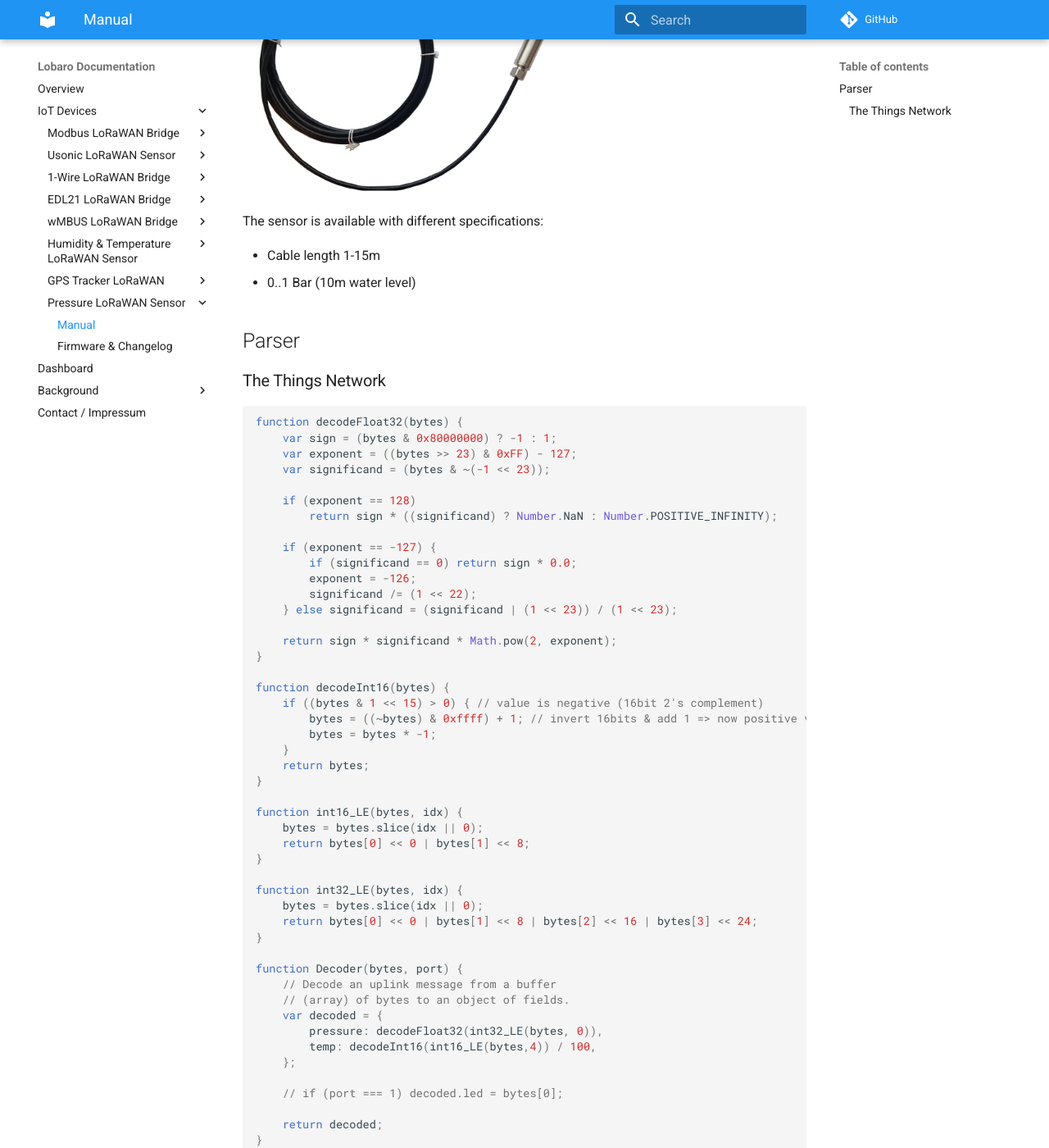
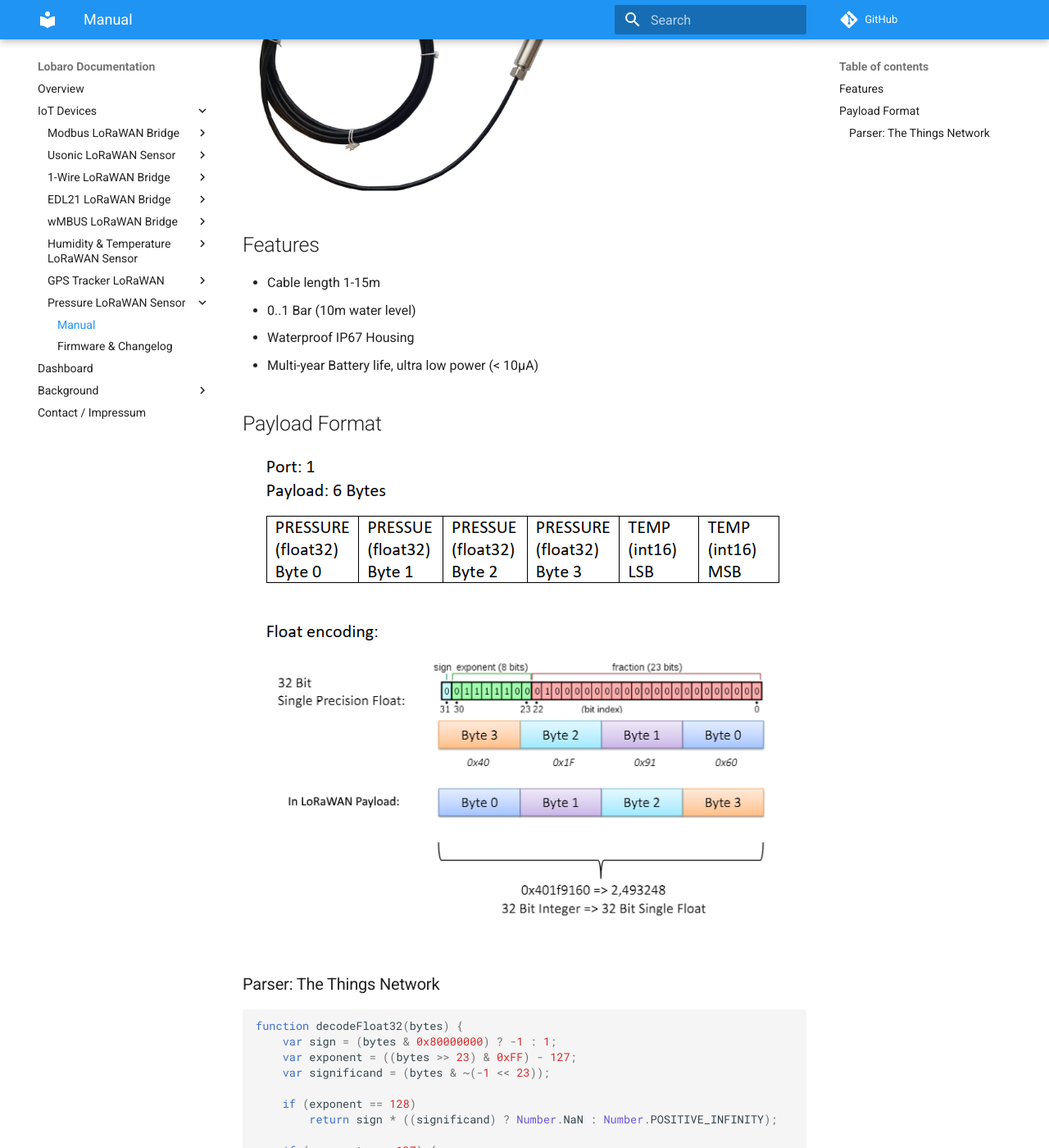
Before and after one commit to Lobaro/docs, an MkDocs documentation site: the page built from docs/iot-devices/pressure-lorawan/index.md, in a window 1280 px wide and 1400 px high, scrolled down 246 px. Shown: the whole window at 82% size. Built offline with MkDocs 1.6.1 and Material for MkDocs 9.7.7, drawn with Linux system fonts in a browser that asks for light colours; a script that is not in the unit is left out; comment, search, counter and statistics services are not loaded.

Commit message:
update pressure sensor docs

````diff
--- a/docs/iot-devices/pressure-lorawan/index.md
+++ b/docs/iot-devices/pressure-lorawan/index.md
@@ -2,14 +2,18 @@
 
 ![Product Image](files/Lobaro-Pegelsonde-LoRaWAN.jpg){: style="height: 300px"}
 
-The sensor is available with different specifications:
+## Features
 
 * Cable length 1-15m
 * 0..1 Bar (10m water level)
+* Waterproof IP67 Housing
+* Multi-year Battery life, ultra low power (< 10µA)
 
-## Parser
+## Payload Format
 
-### The Things Network
+![Payload Format](files/payload-format.png)
+
+### Parser: The Things Network
 
 ```javascript
 function decodeFloat32(bytes) {
````
Also changed, not shown: docs/iot-devices/pressure-lorawan/files/payload-format.png (added).
